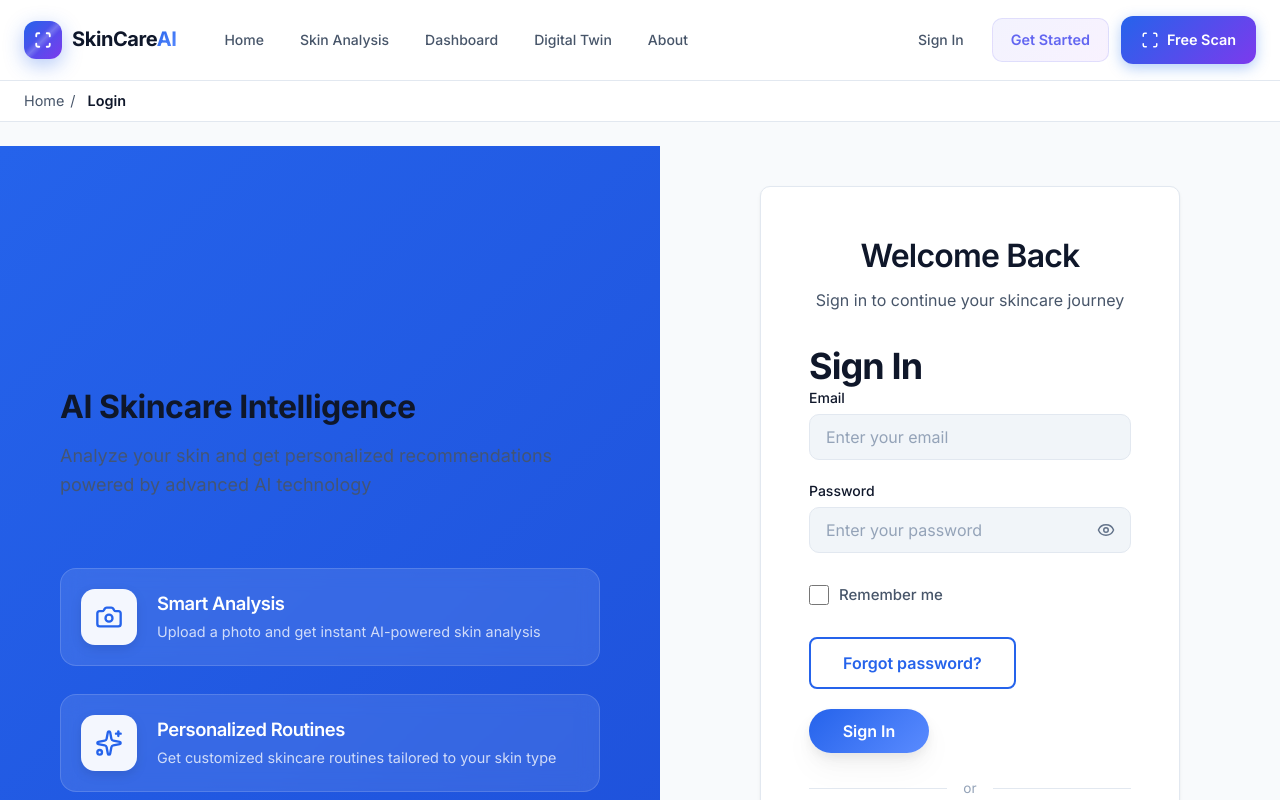
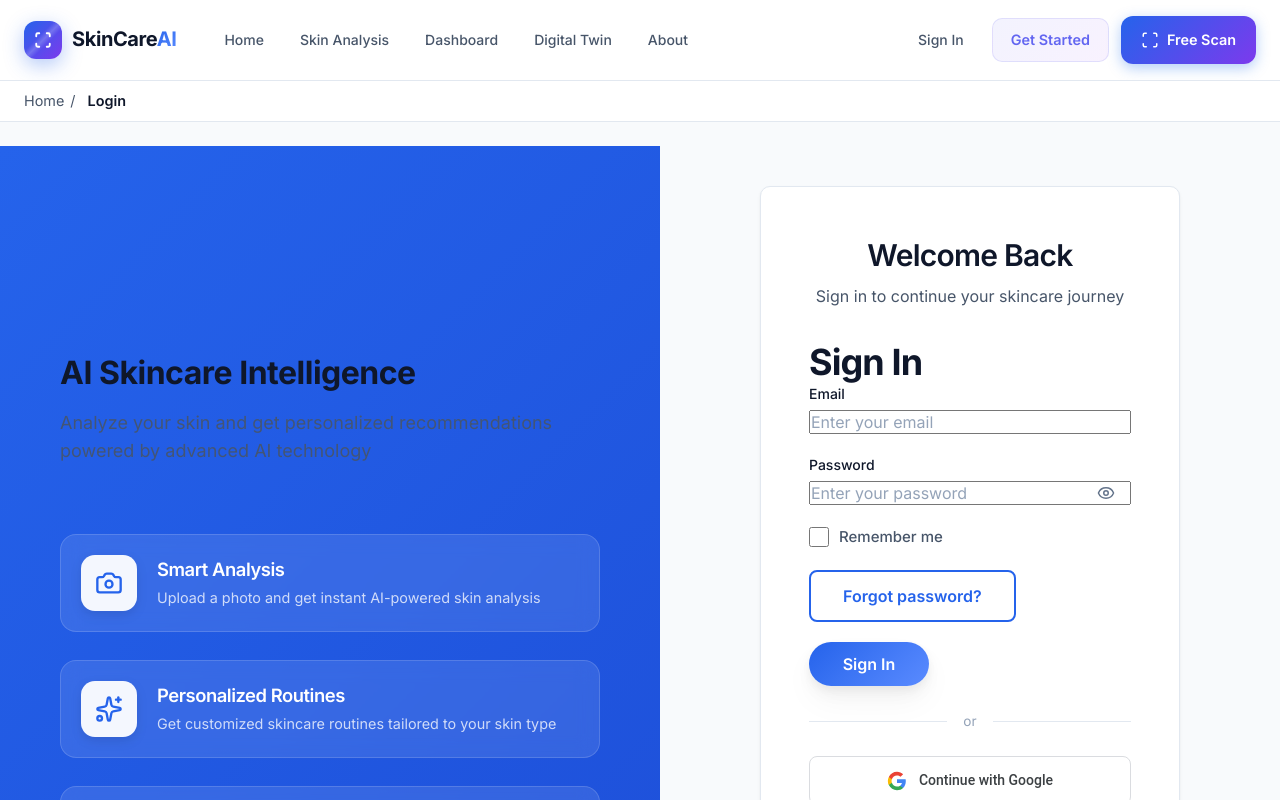
Before and after one commit to himprapatel-rgb/ai-skincare-intelligence-system, a React (Vite) app in the folder frontend/: page /auth in a window 1280 px wide. Shown: the top 800 px of the page. Built offline with nearby package versions, Linux system fonts and the light colour scheme; no server answers.

Commit message:
GUI batch 19: Auth form tokens, spinner, retry button

```diff
--- a/frontend/src/index.css
+++ b/frontend/src/index.css
@@ -976,12 +976,12 @@ a:focus-visible {
   color: var(--primary);
 }
 
-/* Loading Spinner Styles */
+/* Loading Spinner Styles (Task 604) */
 .loading-spinner {
   display: inline-flex;
   align-items: center;
   justify-content: center;
-  gap: 8px;
+  gap: var(--spacing-sm);
 }
 
 .loading-spinner__spinner {
--- a/frontend/src/pages/AuthPage.css
+++ b/frontend/src/pages/AuthPage.css
@@ -120,27 +120,27 @@
 
 .auth-header {
   text-align: center;
-  margin-bottom: 32px;
+  margin-bottom: var(--spacing-xl);
 }
 
 .auth-header h2 {
-  font-size: 2rem; /* Brand guideline: 32px / 2rem for H2 */
-  font-weight: 600; /* Brand guideline: Semibold */
-  color: var(--text-primary); /* Deep Navy */
-  margin-bottom: 12px;
-  line-height: 1.3; /* Brand guideline */
+  font-size: var(--font-size-3xl);
+  font-weight: 600;
+  color: var(--text-primary);
+  margin-bottom: var(--spacing-sm);
+  line-height: var(--line-height-snug);
 }
 
 .auth-header p {
   color: var(--text-secondary);
-  font-size: 1rem; /* Brand guideline: 16px Body */
-  line-height: 1.6;
+  font-size: var(--font-size-base);
+  line-height: var(--line-height-relaxed);
 }
 
 .auth-form {
   display: flex;
   flex-direction: column;
-  gap: 20px;
+  gap: var(--spacing-lg);
 }
 
 .form-group {
@@ -155,9 +155,9 @@
   color: var(--text-primary);
 }
 
-.form-group input {
+.auth-form .form-group input {
   min-height: 44px;
-  padding: 12px 16px;
+  padding: var(--spacing-sm) var(--spacing-md);
   border: 1px solid var(--border);
   border-radius: var(--border-radius-md);
   font-size: var(--font-size-base);
@@ -524,27 +524,44 @@
 
 .error-message__actions {
   display: flex;
-  gap: 8px;
-  margin-top: 4px;
+  gap: var(--spacing-sm);
+  margin-top: var(--spacing-sm);
+  flex-wrap: wrap;
 }
 
 .error-message__button {
-  background: transparent;
-  border: 1px solid #dc2626;
-  color: #dc2626;
-  font-size: 0.8rem;
+  min-height: 44px;
+  padding: var(--spacing-sm) var(--spacing-md);
+  border-radius: var(--border-radius-md);
+  font-size: var(--font-size-sm);
   font-weight: 600;
   cursor: pointer;
-  padding: 6px 16px;
-  border-radius: 6px;
   transition: all 0.2s ease;
-  text-transform: uppercase;
-  letter-spacing: 0.5px;
+  display: inline-flex;
+  align-items: center;
+  justify-content: center;
 }
 
-.error-message__button:hover {
-  background: #dc2626;
+.error-message__button--retry {
+  background: transparent;
+  border: 1px solid var(--danger);
+  color: var(--danger);
+}
+
+.error-message__button--retry:hover {
+  background: var(--danger);
   color: white;
+}
+
+.error-message__button--dismiss {
+  background: var(--bg-tertiary);
+  border: 1px solid var(--border);
+  color: var(--text-secondary);
+}
+
+.error-message__button--dismiss:hover {
+  background: var(--border);
+  color: var(--text-primary);
 }
 
 @keyframes errorSlideIn {
```
Also changed, not shown: 1 other file (tests, documents, lock files or other folders).
